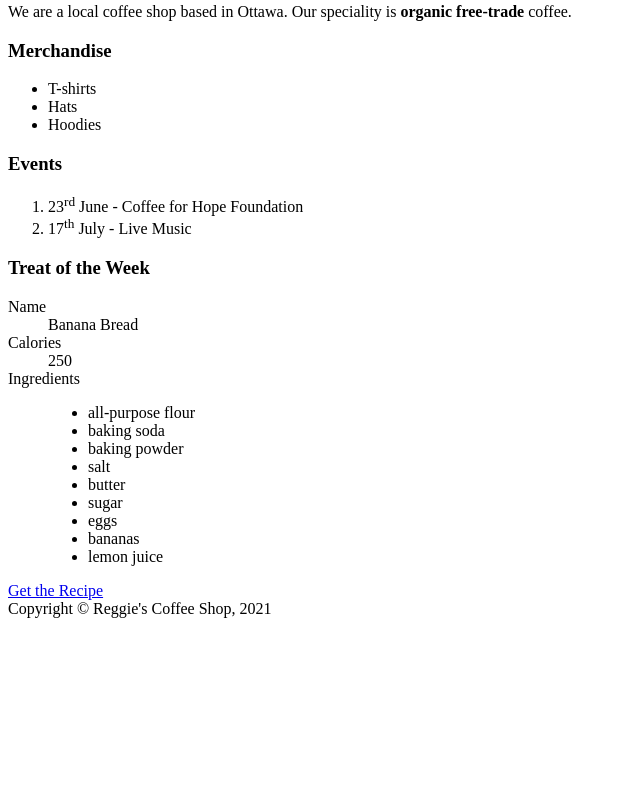
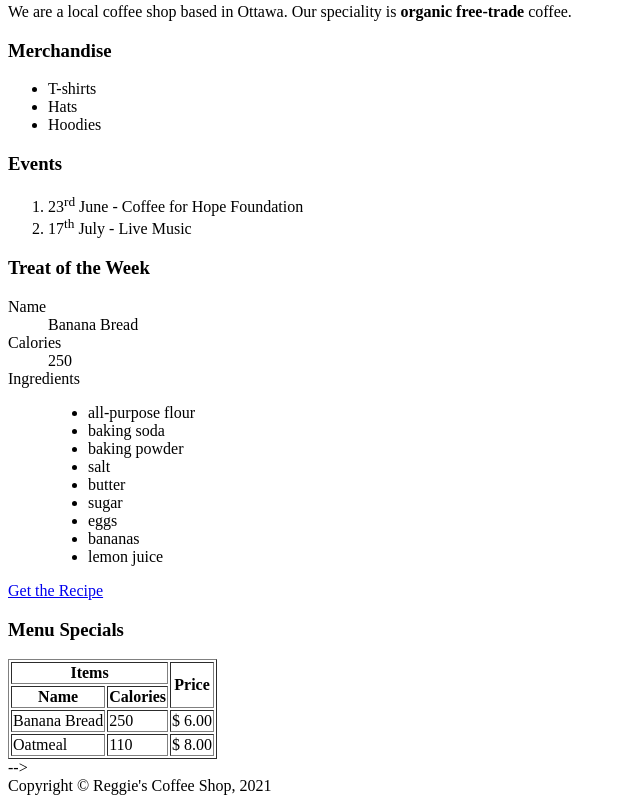
Before and after one commit to caldli/caldli.github.io, a plain HTML site: page week4/index.html in a window 1280 px wide. Shown: the part 992-1795 px from the top of the page, without its empty margins (0-640 px from the left). Before the commit the page ends 1618 px from the top, so only its background shows below. Drawn offline with Linux system fonts and the light colour scheme.

Commit message:
Adds tables to home and contact page

```diff
--- a/week4/index.html
+++ b/week4/index.html
@@ -16,6 +16,7 @@
     shift + ctrl + left/right arrow keys = selects to the start or end of line
     shift + ctrl + up/down arrow keys = selects to the start or end of page
 -->
+
 
     <!-- h1 is the most important heading. We can use 6 levels of heaadings from h1 to h6 -->
     <!-- site header -->
@@ -104,6 +105,34 @@
 <a href="https://www.yummly.com/recipe/Banana-Bread-1033797?prm-v1"target="_blank"> Get the Recipe
 </a>
 </section>
+<!-- Adding section for menu table-->
+<section>
+    <h3>Menu Specials</h3>
+    <table border>
+ <thead>
+     <tr>
+         <th colspan="2">Items</th>
+         <th rowspan="2">Price</th>
+    </tr>
+    <tr>
+        <th>Name</th>
+        <th>Calories</th>
+    </tr>
+ </thead>
+ <tbody>
+     <tr>
+         <td>Banana Bread</td>
+         <td>250</td>
+         <td>&dollar; 6.00</td>
+     </tr>
+     <tr>
+         <td>Oatmeal</td>
+         <td>110</td>
+         <td>&dollar; 8.00</td>
+     </tr>
+ </tbody>
+    </table>
+</section>-->
 </main>
 <footer> Copyright &copy; Reggie&#39;s Coffee Shop, 2021</footer>
 
```
Also changed, not shown: week4/contact.html (+25 -0 lines).
